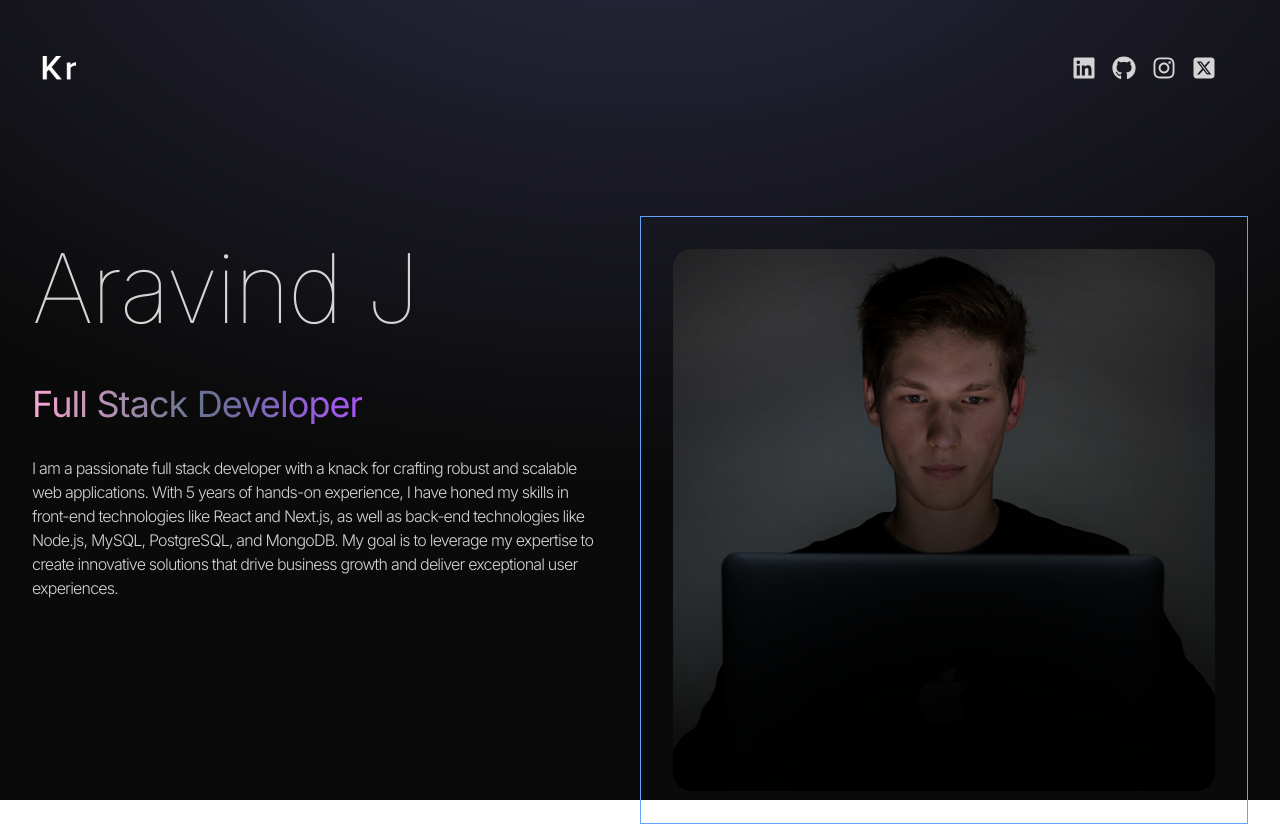
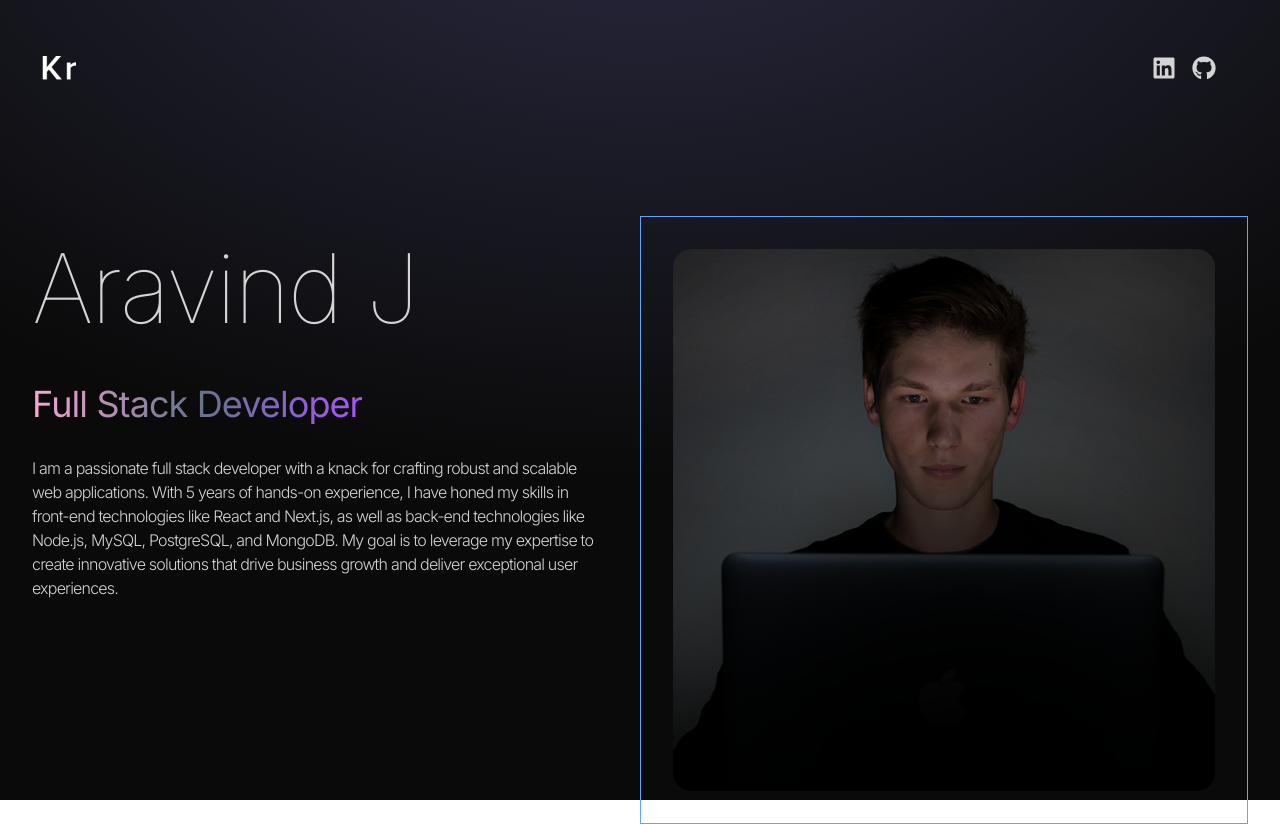
Before and after one commit to aravind452/Port-folio, a React (Vite) app: page / in a window 1280 px wide. Shown: the top 825 px of the page. Built offline with nearby package versions, Linux system fonts and the light colour scheme.

Commit message:
contact section added

```diff
--- a/src/App.jsx
+++ b/src/App.jsx
@@ -4,6 +4,7 @@
 import Technologies from "./components/Technologies";
 import Experience from "./components/Experience";
 import Projects from "./components/Projects";
+import Contact from "./components/Contact";
 function App() {
   return (
     <div className="overflow-x-hidden text-neutral-300 antialiased selection:bg-cyan-300 selection:text-cyan-900">
@@ -17,6 +18,7 @@
         <Technologies />
         <Experience />
         <Projects />
+        <Contact />
       </div>
     </div>
   );
--- /dev/null
+++ b/src/components/Contact.jsx
@@ -0,0 +1,18 @@
+import React from "react";
+import { CONTACT } from "../constants/index.js";
+const Contact = () => {
+  return (
+    <div className="border-b border-neutral-900 pb-20">
+      <h1 className="my-10 text-center text-4xl">Get In Touch</h1>
+      <div className="text-center tracking-tighter">
+        <p className="my-4">{CONTACT.address}</p>
+        <p className="my-4">{CONTACT.phoneNo}</p>
+        <a href="mailto:aravindj2002@outlook.com" className="border-b">
+          {CONTACT.email}
+        </a>
+      </div>
+    </div>
+  );
+};
+
+export default Contact;
--- a/src/components/Navbar.jsx
+++ b/src/components/Navbar.jsx
@@ -12,10 +12,13 @@
         <img className="mx-2 w-10" src={logo} alt="logo" />
       </div>
       <div className="m-8 flex items-center justify-center gap-4 text-2xl">
-        <FaLinkedin />
-        <FaGithub />
-        <FaInstagram />
-        <FaSquareXTwitter />
+        <a href="https://www.linkedin.com/in/aravindj2002/">
+          <FaLinkedin />
+        </a>
+        <a href="https://github.com/aravind452">
+          <FaGithub />
+        </a>
+
       </div>
     </nav>
   );
--- a/src/constants/index.js
+++ b/src/constants/index.js
@@ -70,7 +70,6 @@
 ];
 
 export const CONTACT = {
-  address: "767 Fifth Avenue, New York, NY 10153 ",
-  phoneNo: "+12 4555 666 00 ",
-  email: "me@example.com",
+  phoneNo: "+91 9962121087 ",
+  email: "aravindj2002@outlook.com",
 };
```
